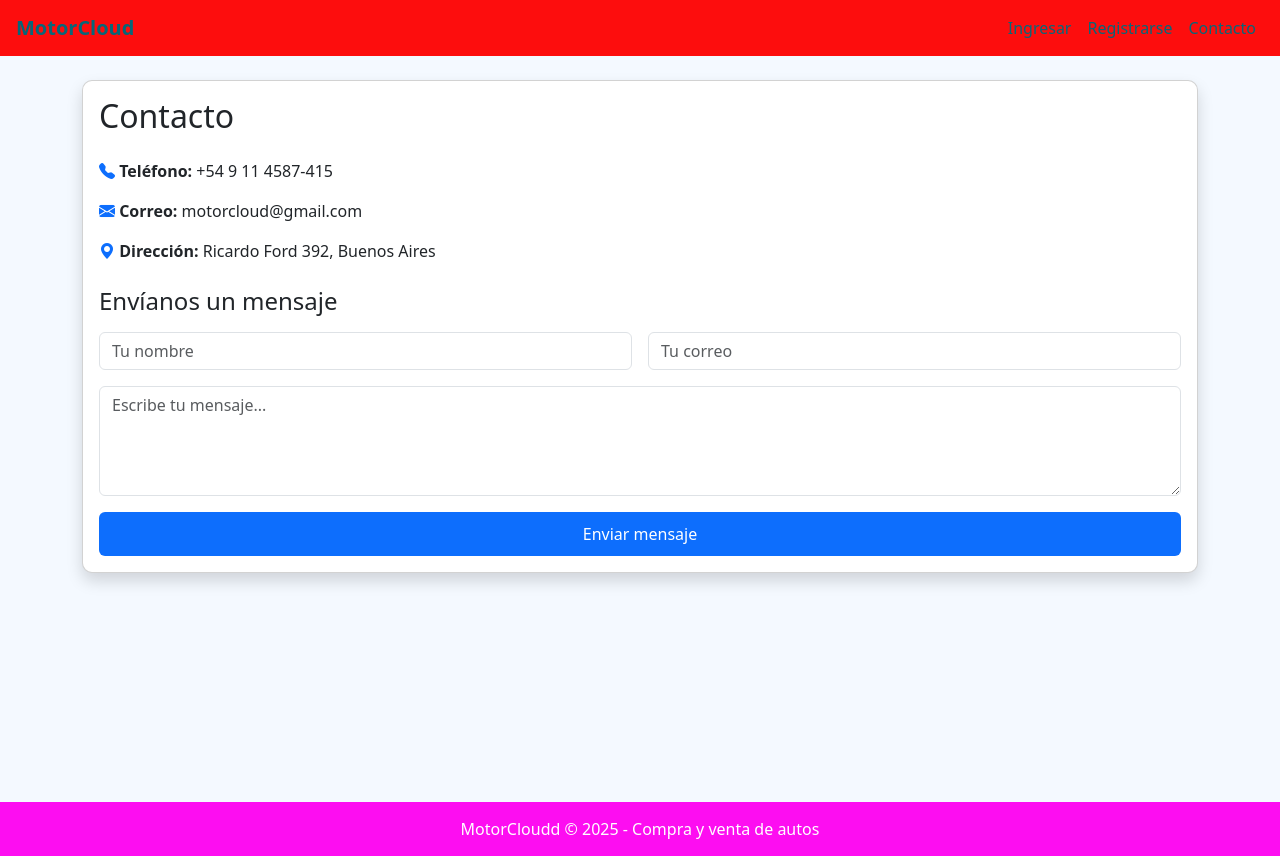
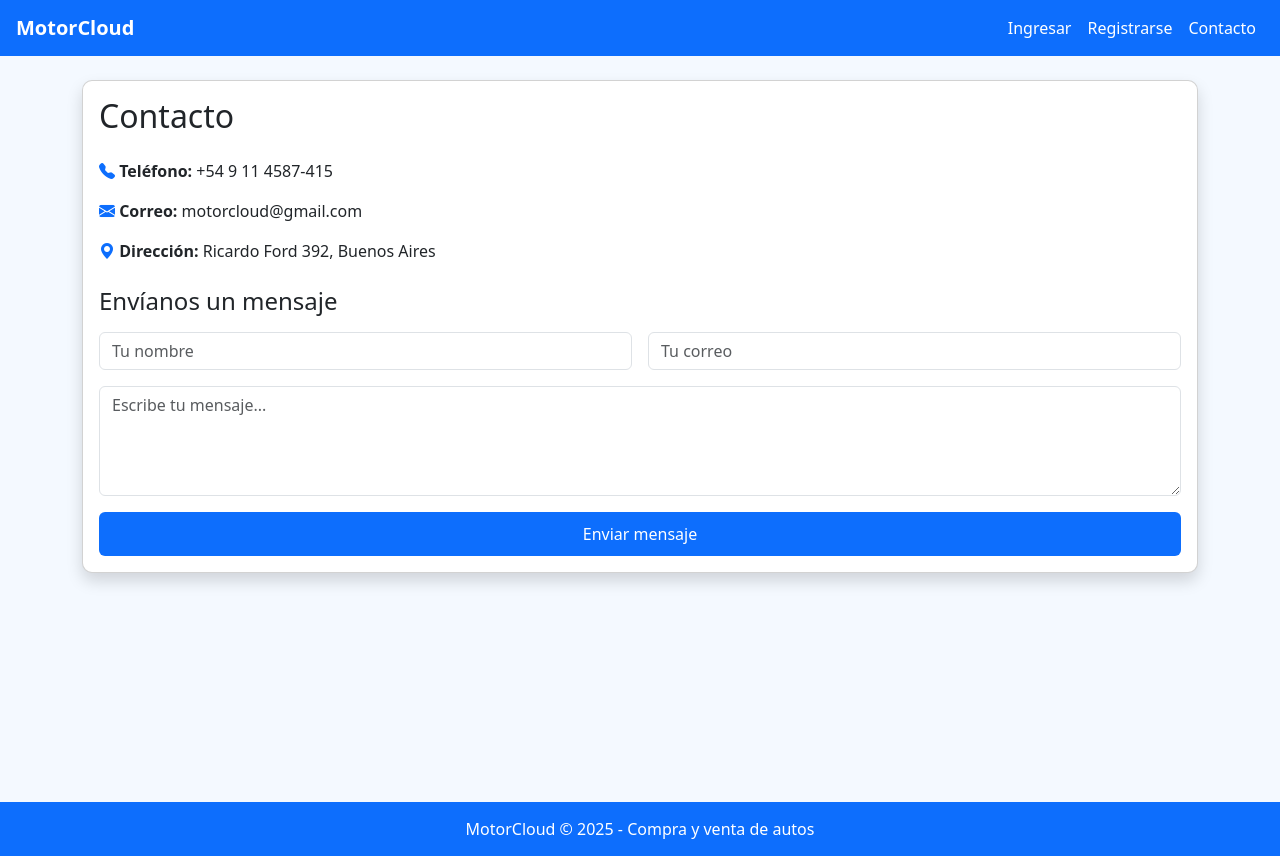
Before and after one commit to Nacjack/MotorCloud, a PHP site: page /paginas/contacto.php in a window 1280 px wide. Run offline with PHP 8.4, Linux system fonts and the light colour scheme.

Commit message:
quitar algunas cosas

```diff
--- a/componentes/footer.php
+++ b/componentes/footer.php
@@ -1,6 +1,6 @@
 <footer class="text-center">
     <div class="container">
-        <p class="m-0">MotorCloudd © 2025 - Compra y venta de autos</p>
+        <p class="m-0">MotorCloud © 2025 - Compra y venta de autos</p>
     </div>
 </footer>
 
--- a/config/db.php
+++ b/config/db.php
@@ -3,7 +3,7 @@
 $host = "127.0.0.1";
 $dbname = "motorcloud";
 $user = "root";
-$pass = ""; // si en XAMPP no tenés contraseña, dejalo vacío
+$pass = "";
 
 try {
     $pdo = new PDO("mysql:host=$host;dbname=$dbname;charset=utf8mb4", $user, $pass, [
@@ -11,6 +11,5 @@ try {
         PDO::ATTR_DEFAULT_FETCH_MODE => PDO::FETCH_ASSOC
     ]);
 } catch (PDOException $e) {
-    // para desarrollo mostrar error, en producción registrar y mostrar mensaje genérico
     die("Error de conexión a la base de datos: " . $e->getMessage());
 }
--- a/css/style.css
+++ b/css/style.css
@@ -23,13 +23,13 @@ body {
 
 /*navbar*/
 .navbar {
-    background-color: #fd0d0d;
+    background-color: #0d6efd;
 }
 
 .navbar-brand,
 .nav-link,
 .nav-link:visited {
-    color: #066779 !important;
+    color: #fff !important;
 }
 
 .nav-link:hover {
@@ -40,8 +40,8 @@ body {
 /*hero*/
 .hero {
     background: linear-gradient(
-                rgba(18, 153, 0, 0.7),
-                rgba(1, 56, 167, 0.7)
+                rgba(0, 51, 153, 0.7),
+                rgba(127, 167, 247, 0.7)
               ),
               url('https://images.pexels.com/photos/358070/pexels-photo-358070.jpeg');
     background-size: cover;
@@ -72,7 +72,7 @@ body {
 
 /*Footer*/
 footer {
-    background-color: #fd0df1;
+    background-color: #0d6efd;
     color: white;
     padding: 15px 0;
     text-align: center;
```
